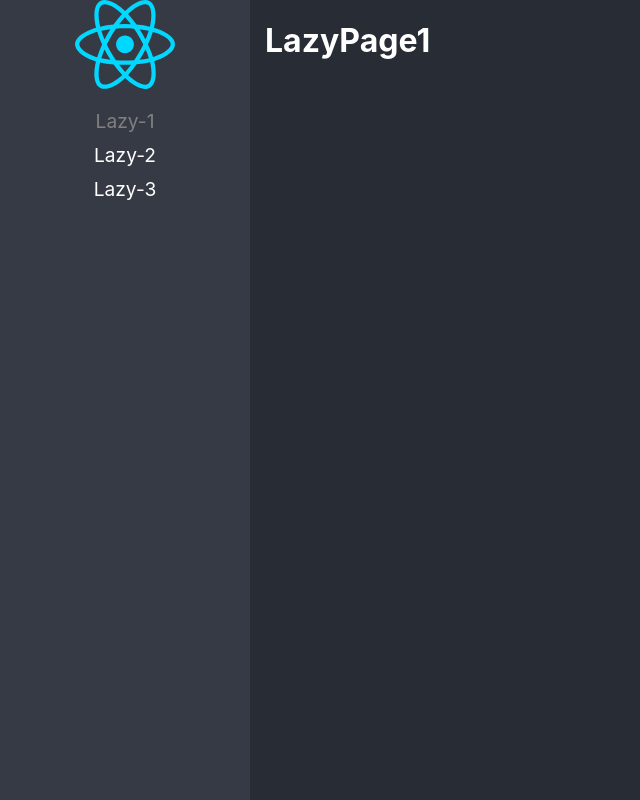
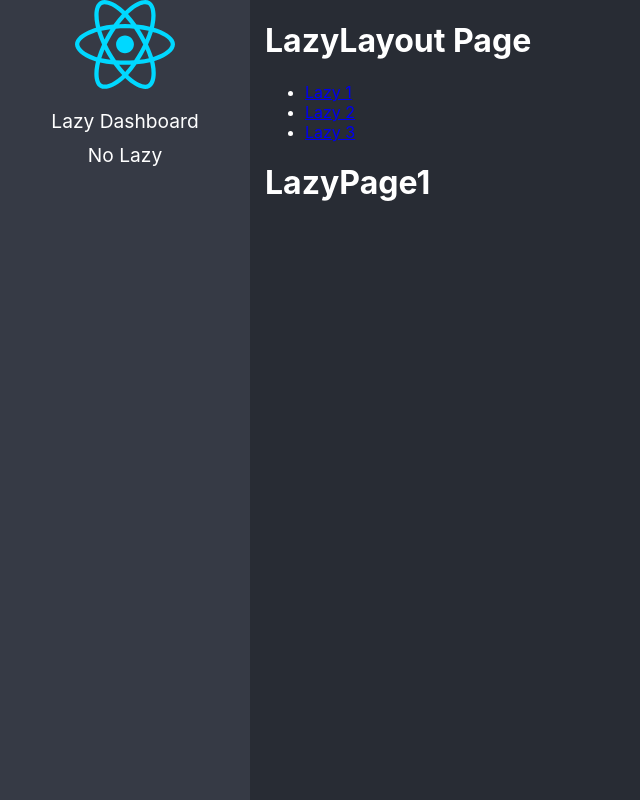
Before and after one commit to racsorazaclasobol/02-reactpro-design-patrones-componentes, a React (Vite) app: page /lazyload/lazy1 in a window 1280 px wide. Before the commit this address led to /lazy1. Shown: the whole page, without its empty margins (0-640 px from the left). Built offline with nearby package versions, Linux system fonts and the light colour scheme.

Commit message:
lazyload por componente terminado

```diff
--- a/src/01-lazyload/index.ts
+++ /dev/null
@@ -1,3 +0,0 @@
-export { LazyPage1 } from './pages/LazyPage1'
-export { LazyPage2 } from './pages/LazyPage2'
-export { LazyPage3 } from './pages/LazyPage3'
--- /dev/null
+++ b/src/01-lazyload/layout/LazyLayout.tsx
@@ -0,0 +1,35 @@
+import { Navigate, NavLink, Route, Routes } from "react-router-dom"
+import { LazyPage1, LazyPage2, LazyPage3 } from '../pages/'
+
+export const LazyLayout = () => {
+    return (
+        <div>
+            <h1> LazyLayout Page </h1>
+            {/* Rutas hijas irán aqui */}
+
+            <ul>
+                <li>
+                    <NavLink to="lazy1"> Lazy 1 </NavLink>
+                </li>
+                <li>
+                    <NavLink to="lazy2"> Lazy 2 </NavLink>
+                </li>
+                <li>
+                    <NavLink to="lazy3"> Lazy 3 </NavLink>
+                </li>
+            </ul>
+
+            <Routes>
+                <Route path="lazy1" element={ <LazyPage1 /> }></Route>
+                <Route path="lazy2" element={ <LazyPage2 /> }></Route>
+                <Route path="lazy3" element={ <LazyPage3 /> }></Route>
+
+                {/* <Route path="*" element={ <div> Not Found </div> }></Route> */}
+                <Route path="*" element={ <Navigate replace to="lazy1" /> }></Route>
+            </Routes>
+
+        </div>
+    )
+}
+
+export default LazyLayout
--- /dev/null
+++ b/src/01-lazyload/pages/NoLazy.tsx
@@ -0,0 +1,9 @@
+
+
+export const NoLazy = () => {
+    return (
+        <div>No Lazy Component</div>
+    )
+}
+
+export default NoLazy;
--- /dev/null
+++ b/src/01-lazyload/pages/index.ts
@@ -0,0 +1,3 @@
+export { LazyPage1 } from './LazyPage1'
+export { LazyPage2 } from './LazyPage2'
+export { LazyPage3 } from './LazyPage3'
--- a/src/routes/routes.ts
+++ b/src/routes/routes.ts
@@ -1,5 +1,6 @@
 import { lazy, LazyExoticComponent } from 'react';
 // import { LazyPage1, LazyPage2, LazyPage3 } from '../01-lazyload';
+import { NoLazy } from '../01-lazyload/pages/NoLazy';
 
 type JSXComponent = () => JSX.Element;
 
@@ -10,27 +11,21 @@
     name: string;
 }
 
-const Lazy1 = lazy( () => import('../01-lazyload/pages/LazyPage1') );
+const LazyLayout = lazy( () => import('../01-lazyload/layout/LazyLayout') );
 const Lazy2 = lazy( () => import('../01-lazyload/pages/LazyPage2') );
 const Lazy3 = lazy( () => import('../01-lazyload/pages/LazyPage3') );
 
 export const routes: Route[] = [ //Clase 37
     {
-        to: '/lazy1',
-        path: 'lazy1',
-        Component: Lazy1,
-        name: 'Lazy-1',
+        Component: LazyLayout,
+        name: 'Lazy Dashboard',
+        path: '/lazyload/*',
+        to: '/lazyload/',
     },
     {
-        to: '/lazy2',
-        path: 'lazy2',
-        Component: Lazy2,
-        name: 'Lazy-2',
-    },
-    {
-        to: '/lazy3',
-        path: 'lazy3',
-        Component: Lazy3,
-        name: 'Lazy-3',
+        Component: NoLazy,
+        name: 'No Lazy',
+        path: 'no-lazy',
+        to: '/no-lazy',
     }
 ]
```
